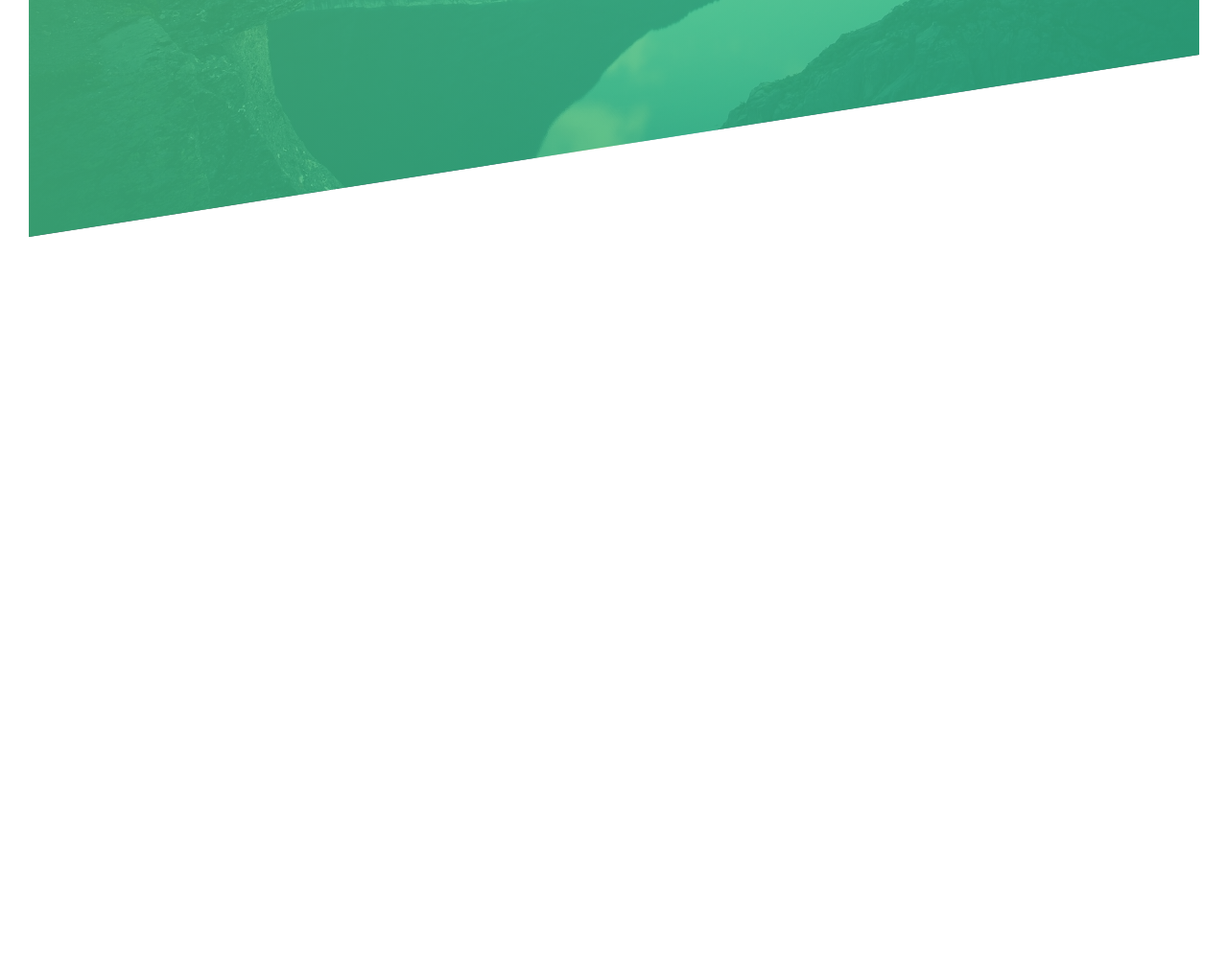
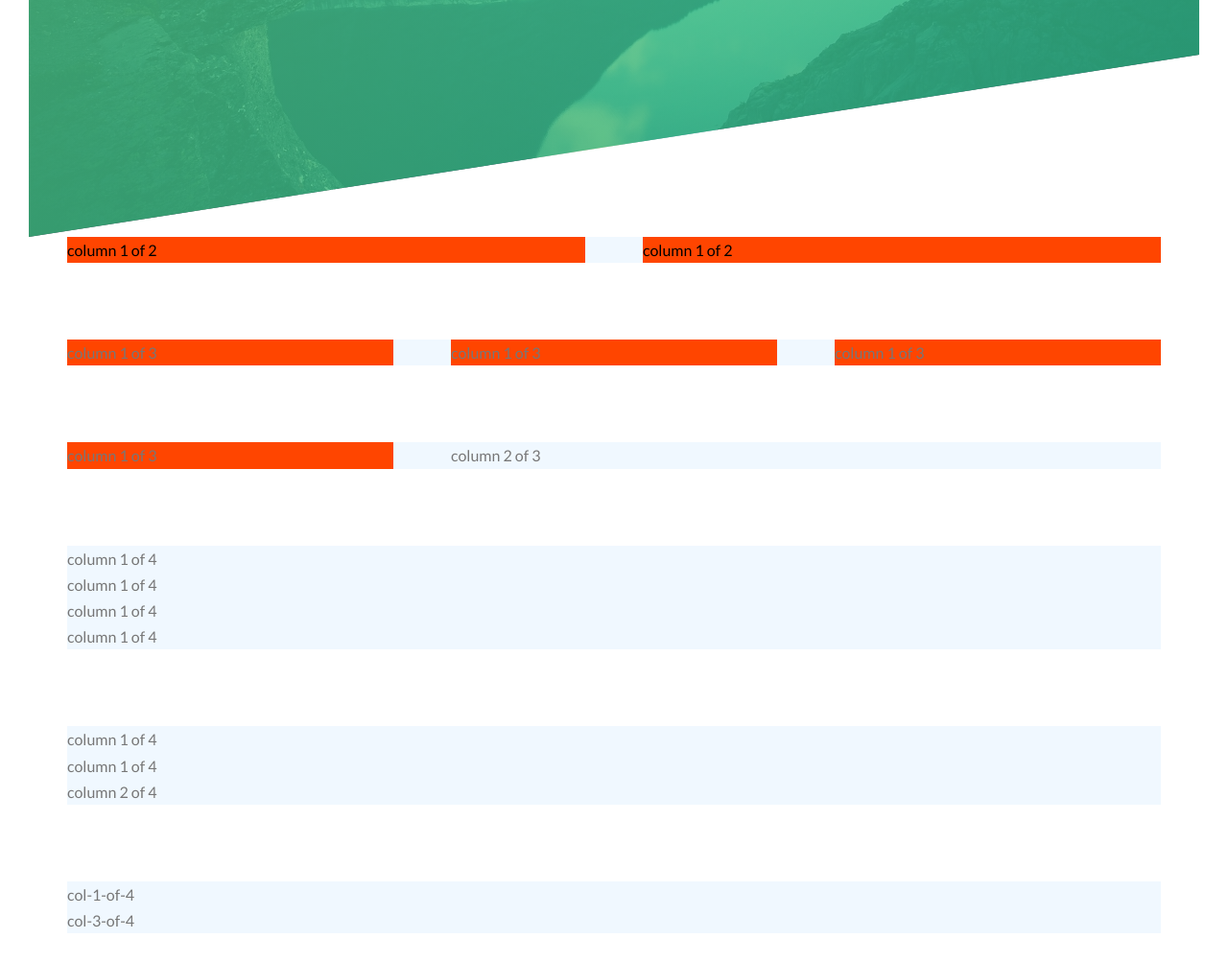
Before and after one commit to GulsahDuzgun/Advance-CSS-and-Sass, a website: page index.html in a window 1280 px wide. Shown: the part 543-1546 px from the top of the page at 96% size. Before the commit the page ends 820 px from the top, so only its background shows below. Drawn offline with Linux system fonts and the light colour scheme.

Commit message:
building a custom grid with floats

```diff
--- a/index.html
+++ b/index.html
@@ -32,5 +32,35 @@
         <a href="#" class="btn btn--white btn--animated">Discover</a>
       </div>
     </header>
+    <section class="grid-test">
+      <div class="row">
+        <div class="col-1-of-2">column 1 of 2</div>
+        <div class="col-1-of-2">column 1 of 2</div>
+      </div>
+      <div class="row">
+        <div class="col-1-of-3">column 1 of 3</div>
+        <div class="col-1-of-3">column 1 of 3</div>
+        <div class="col-1-of-3">column 1 of 3</div>
+      </div>
+      <div class="row">
+        <div class="col-1-of-3">column 1 of 3</div>
+        <div class="col-2-of-3">column 2 of 3</div>
+      </div>
+      <div class="row">
+        <div class="col-1-of-4">column 1 of 4</div>
+        <div class="col-1-of-4">column 1 of 4</div>
+        <div class="col-1-of-4">column 1 of 4</div>
+        <div class="col-1-of-4">column 1 of 4</div>
+      </div>
+      <div class="row">
+        <div class="col-1-of-4">column 1 of 4</div>
+        <div class="col-1-of-4">column 1 of 4</div>
+        <div class="col-2-of-4">column 2 of 4</div>
+      </div>
+      <div class="row">
+        <div class="col-1-of-4">col-1-of-4</div>
+        <div class="col-3-of-4">col-3-of-4</div>
+      </div>
+    </section>
   </body>
 </html>
--- a/sass/abstracts/_mixins.scss
+++ b/sass/abstracts/_mixins.scss
@@ -0,0 +1,7 @@
+@mixin clear-fix {
+  &::after {
+    content: "";
+    display: table;
+    clear: both;
+  }
+}
--- a/sass/abstracts/_variables.scss
+++ b/sass/abstracts/_variables.scss
@@ -1,6 +1,12 @@
+//COLORS
 $color-primary: #55c57a;
 $color-primary-light: #7ed56f;
 $color-primary-dark: #28b485;
 
 $color-gray: #777;
 $color-white: #fff;
+
+//GRID
+$grid-width: 114rem;
+$gutter-vertical: 8rem;
+$gutter-horizantal: 6rem;
--- /dev/null
+++ b/sass/layout/_grid.scss
@@ -0,0 +1,32 @@
+.row {
+  max-width: $grid-width;
+  background-color: aliceblue;
+  margin: 0 auto;
+
+  &:not(:last-child) {
+    margin-bottom: $gutter-vertical;
+  }
+
+  @include clear-fix; //row::after {}
+
+  .col-1-of-2 {
+    float: left;
+    width: calc((100% - #{$gutter-horizantal}) / 2);
+    background-color: orangered;
+    color: black;
+
+    &:not(:last-child) {
+      margin-right: $gutter-horizantal;
+    }
+  }
+
+  .col-1-of-3 {
+    float: left;
+    background-color: orangered;
+    width: calc((100% - (2 * #{$gutter-horizantal})) / 3);
+
+    &:not(:last-child) {
+      margin-right: $gutter-horizantal;
+    }
+  }
+}
--- a/sass/main.scss
+++ b/sass/main.scss
@@ -1,4 +1,4 @@
-@import "abstract/functions";
+@import "abstracts/functions";
 @import "abstracts/mixins";
 @import "abstracts/variables";
 
@@ -8,7 +8,11 @@
 @import "base/utilities";
 
 @import "components/button";
-@import "page/_home.scss";
+
+@import "layout/_header";
+@import "layout/grid";
+
+@import "pages/_home.scss";
 
 /*
   SPACING SYSTEM (px)
```
Also changed, not shown: css/style.css.
